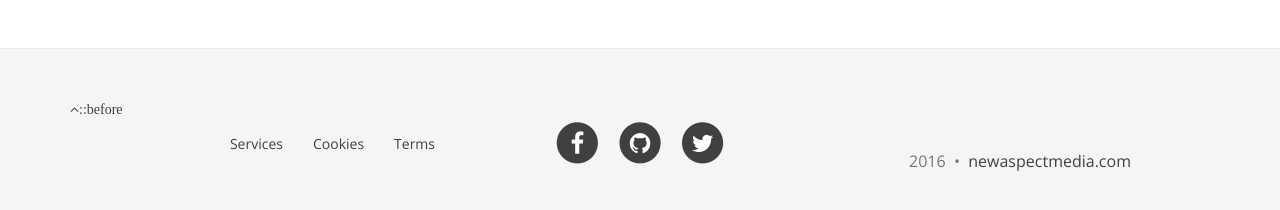
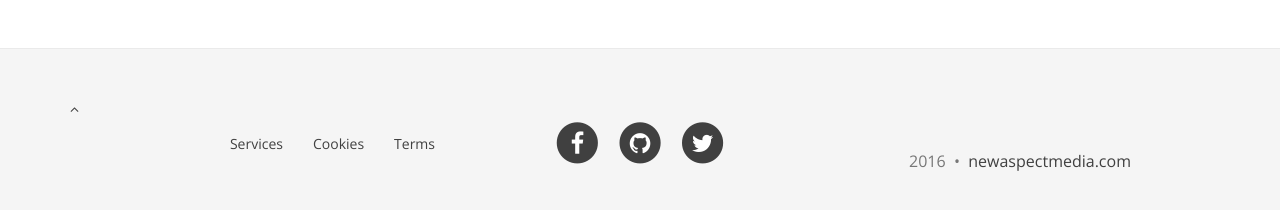
Before and after one commit to newmedia77/appxnam, a Jekyll site: the page built from _posts/2016-02-13-trial.md, in a window 1280 px wide and 1220 px high. Shown: the part 996-1206 px from the top of the window. Built offline with Jekyll 4.4.1, drawn with Linux system fonts in a browser that asks for light colours; nearby versions of some CDN libraries.

Commit message:
andreas
page top

```diff
--- a/_includes/footer.html
+++ b/_includes/footer.html
@@ -1,6 +1,6 @@
 <footer>
   <div class="container beautiful-jekyll-footer">
-    <i class="fa fa-angle-up">::before</i>
+    <a class="page-scroll backToTop" href="#page-top"><i class="fa fa-angle-up"></i></a>
 
 <div class="row">
   <div class="col-xs-6 col-sm-4">
```
